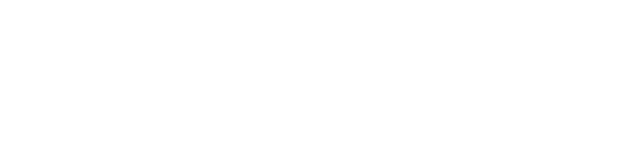
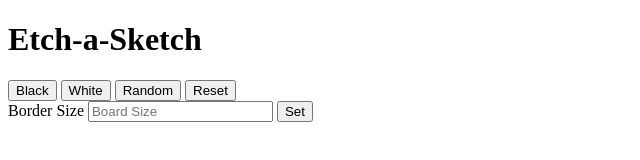
Before and after one commit to Ellian-1/Etch-a-Sketch, a plain HTML site: page index.html in a window 1280 px wide. Shown: the whole page, without its empty margins (0-640 px from the left). Drawn offline with Linux system fonts and the light colour scheme.

Commit message:
Coding the Ethc-a-Sketch game structure

```diff
--- a/index.html
+++ b/index.html
@@ -8,7 +8,23 @@
     <link rel="stylesheet" href="style.css">
 </head>
 <body>
-
+    <div class="flex-container">
+        <h1 class="tittle">Etch-a-Sketch</h1>
+        <div class="content">
+            <div class="btn-container">
+                <button class="black">Black</button>
+                <button class="white">White</button>
+                <button class="random">Random</button>
+                <button class="reset">Reset</button>
+            </div>
+            <div class="input-container">
+                <label for="board-size">Border Size
+                    <input id="board-size" type="text" placeholder="Board Size">
+                </label>
+                <button>Set</button>
+            </div>
+        </div>
+    </div>
     <script src="app.js"></script>
 </body>
 </html>
```
